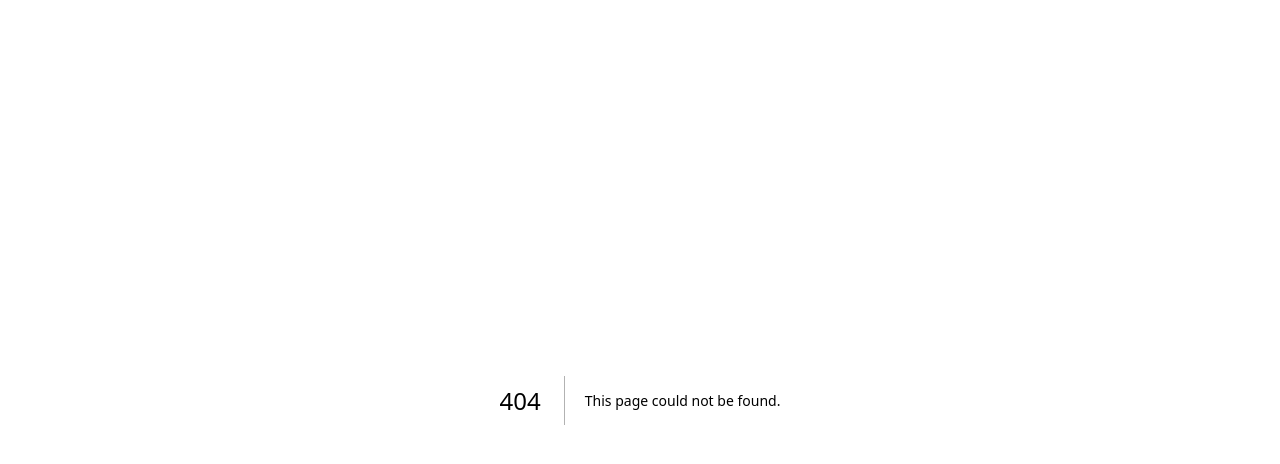
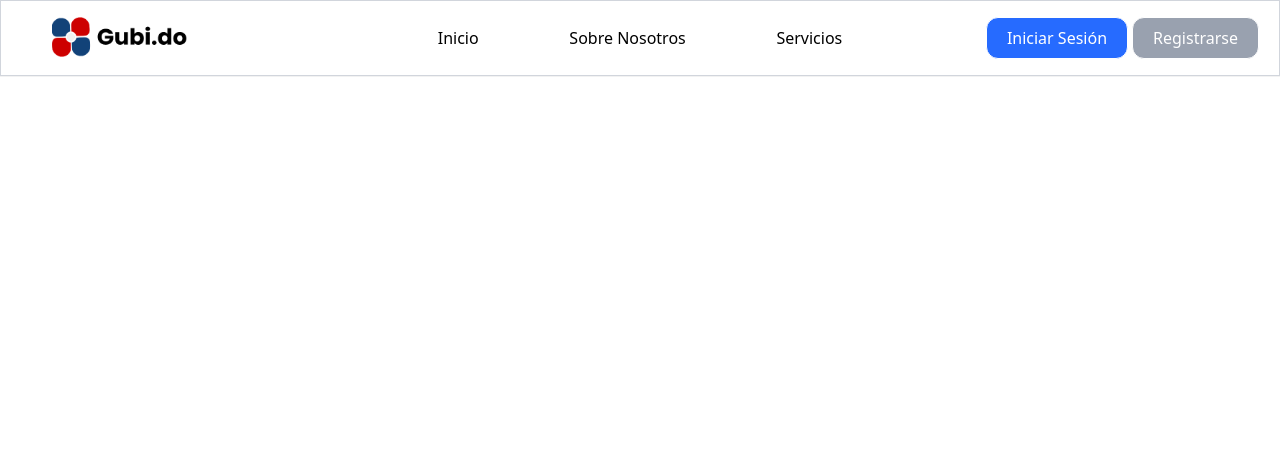
Before and after one commit to Urpirio/g-2025-proyect, a Next.js app: page /Servicios in a window 1280 px wide. Before the commit this address had no page. Shown: the top 464 px of the page. Built offline with nearby package versions, Linux system fonts and the light colour scheme.

Commit message:
Se agrego las pagina de servicio

```diff
--- /dev/null
+++ b/src/app/Servicios/page.jsx
@@ -0,0 +1,12 @@
+import Header from "../../../components/components - Generales/Header";
+
+export default function page() {
+  return (
+    <body>
+        <Header/>
+        <main>
+
+        </main>
+    </body>
+  )
+}
```
